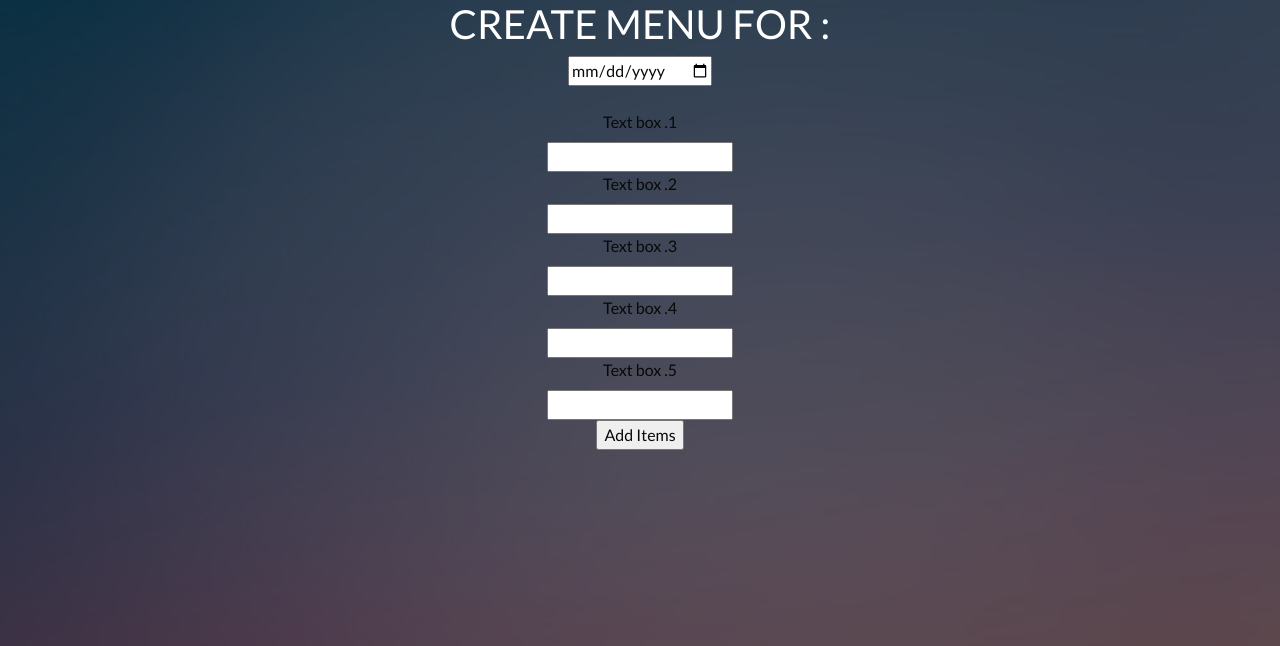
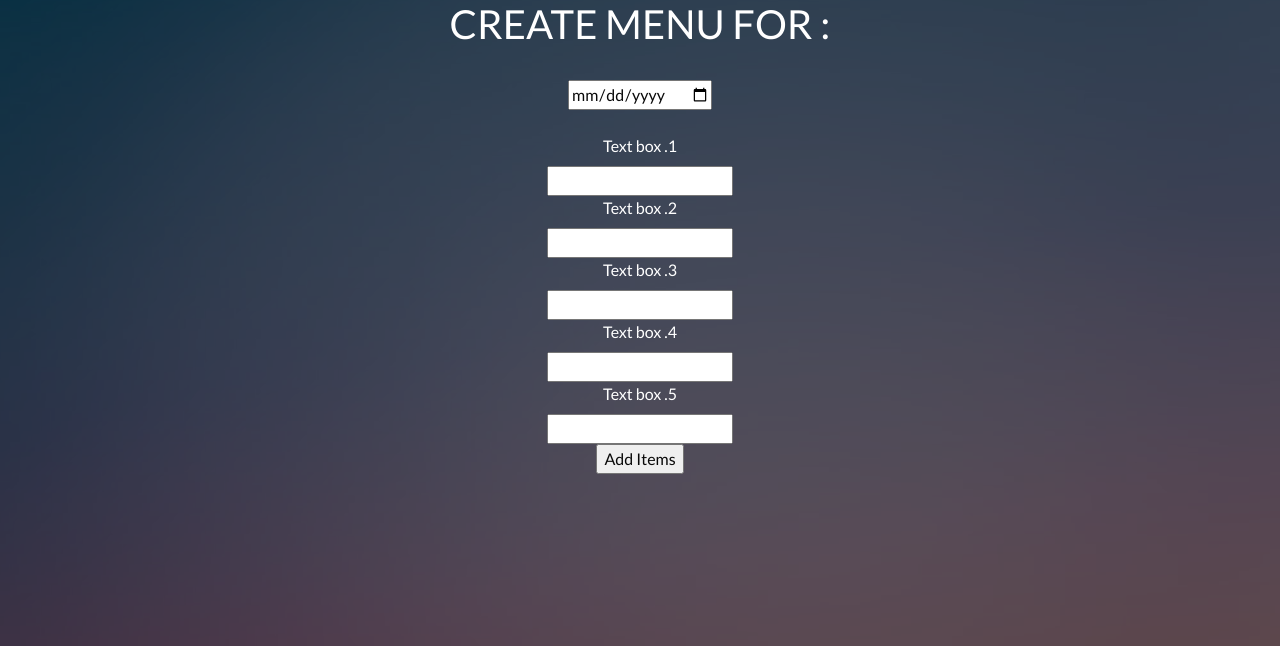
Before and after one commit to XavierPereira2003/CanteenConnect, a Django app: page /chef/selection in a window 1280 px wide. Shown: the part 50-696 px from the top of the page. Run offline with Django 4.2, Linux system fonts and the light colour scheme; a user stored in the database is signed in; some libraries are stand-ins or nearby versions.

Commit message:
Font color changed

```diff
--- a/CanteenConnect/static/main/templates/chef_inserter.html
+++ b/CanteenConnect/static/main/templates/chef_inserter.html
@@ -36,21 +36,22 @@
 
   <div class="c">
     <h1 font="120" style="color:white">CREATE MENU FOR :</h1>
+    <br>
     <form action=C:\\Users\\MITHUN\\python\\helperrr.html>
 
       <input type="date" id="birthday" name="birthday">
       <br>
 
       <br>
-      <label>Text box .1</label><br>
+      <label style="color:white">Text box .1</label><br>
       <input type="text" id="fname" name="fname"><br>
-      <label>Text box .2</label><br>
+      <label style="color:white">Text box .2</label><br>
       <input type="text" id="fname" name="fname"><br>
-      <label>Text box .3</label><br>
+      <label style="color:white">Text box .3</label><br>
       <input type="text" id="lname" name="lname"><br>
-      <label>Text box .4</label><br>
+      <label style="color:white">Text box .4</label><br>
       <input type="text" id="lname" name="lname"><br>
-      <label>Text box .5</label><br>
+      <label style="color:white">Text box .5</label><br>
       <input type="text" id="lname" name="lname"><br>
       <input type="submit" value="Add Items">
     </form>
```
Also changed, not shown: CanteenConnect/db.sqlite3.
